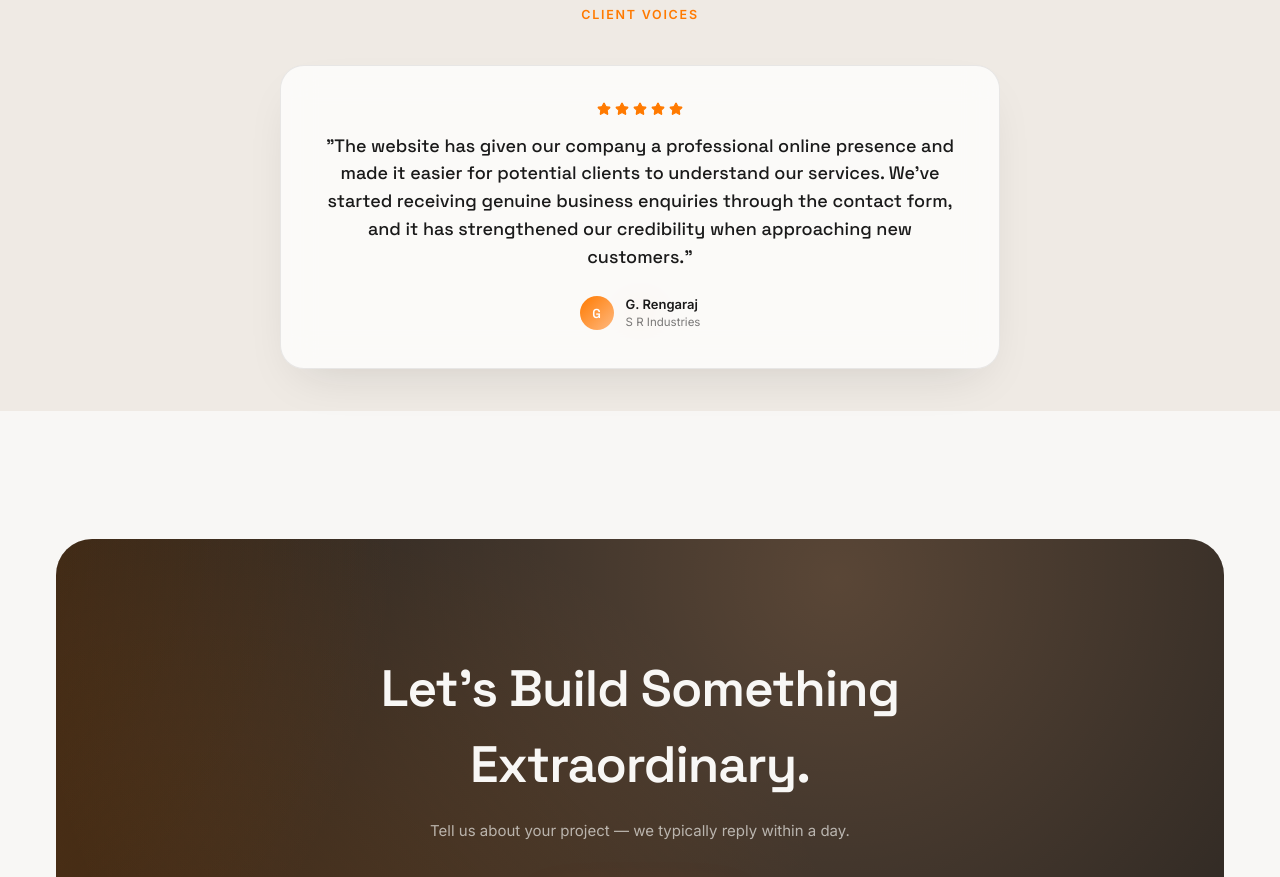
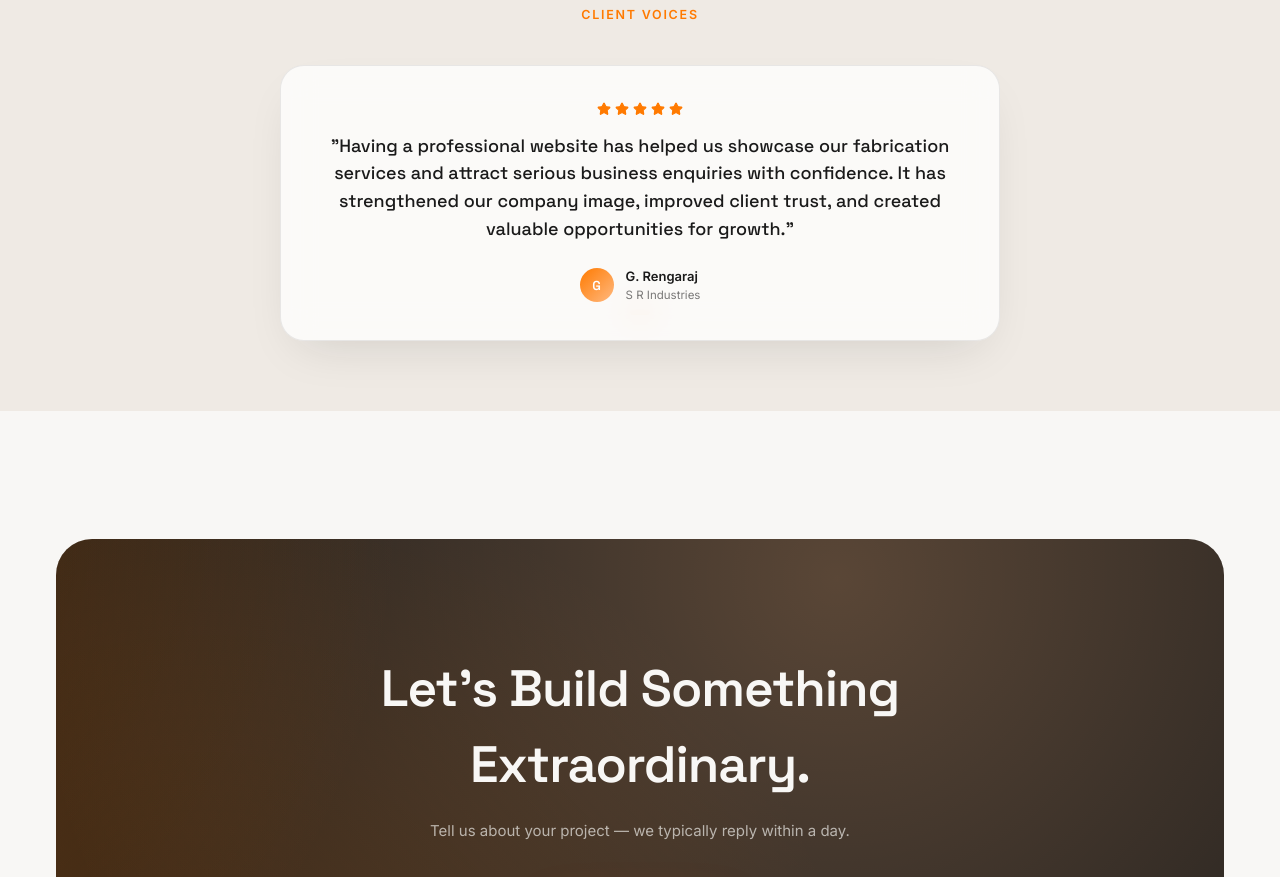
Before and after one commit to Harrish2331/hashstack-site, a React (Vite) app: page / in a window 1280 px wide. Shown: the part 4280-5157 px from the top of the page. Built offline with nearby package versions, Linux system fonts and the light colour scheme.

Commit message:
Update client testimonials

```diff
--- a/src/App.jsx
+++ b/src/App.jsx
@@ -857,21 +857,21 @@ const items = [
       name: "M.G. Iyengar Bakery Owner",
       co: "M.G. Iyengar Bakery & Chats",
       review:
-      "Since launching our new website, customers have been able to browse our menu and place custom cake orders much more easily through WhatsApp. It has improved our online visibility, reduced the time spent answering repetitive queries, and helped us receive more enquiries from new customers.",
+        "Our new website has helped customers easily browse our bakery menu and place custom cake orders through WhatsApp. It has increased customer enquiries, improved our online visibility, and made ordering far more convenient for everyone.",
       rating: 5,
     },
     {
       name: "G. Rengaraj",
       co: "S R Industries",
       review:
-      "The website has given our company a professional online presence and made it easier for potential clients to understand our services. We've started receiving genuine business enquiries through the contact form, and it has strengthened our credibility when approaching new customers.",
+        "Having a professional website has helped us showcase our fabrication services and attract serious business enquiries with confidence. It has strengthened our company image, improved client trust, and created valuable opportunities for growth.",
       rating: 5,
     },
     {
       name: "Shyam",
       co: "HNS United",
       review:
-      "The website has made it much easier for customers to explore our jersey collection and order directly through WhatsApp. It has increased customer engagement, simplified the ordering process, and helped us reach buyers beyond our local network.",
+        "Customers can now explore our latest jersey collection online and place their orders directly through WhatsApp without any hassle. It has boosted customer engagement, simplified the buying process, and expanded our reach to new buyers.",
       rating: 5,
     },
   ];
```
Lines whose indentation alone changed are shown as unchanged.
